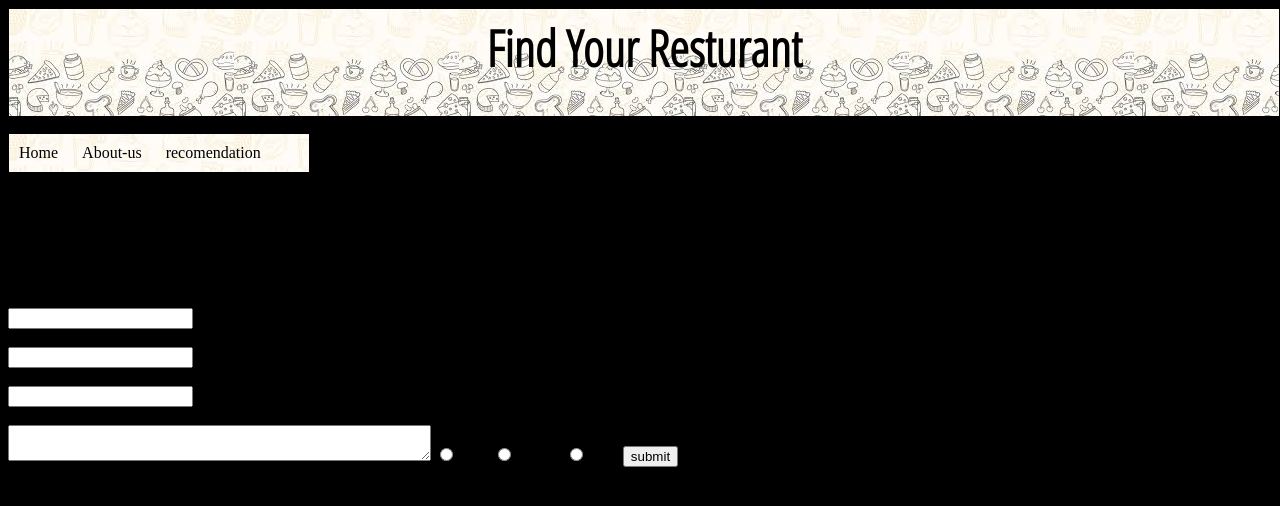
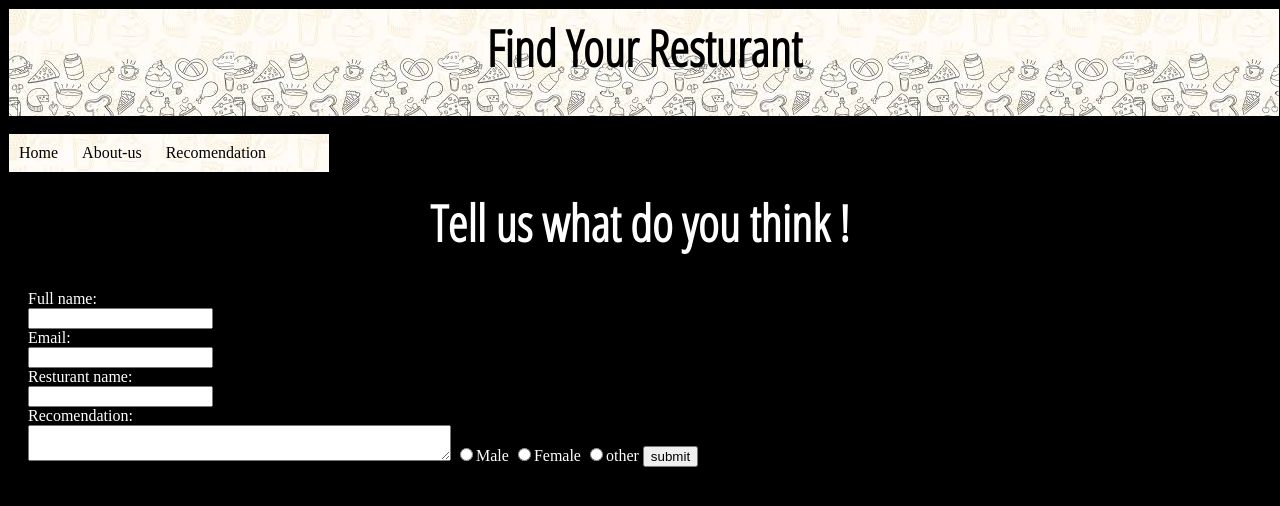
Before and after one commit to Khaledzaq/restaurant-project, a Flask app: page /recomendation in a window 1280 px wide. Shown: the top 506 px of the page. Run offline with Flask 2, Linux system fonts and the light colour scheme.

Commit message:
changed styles3

```diff
--- a/static/stylesheets/style.css
+++ b/static/stylesheets/style.css
@@ -2,7 +2,10 @@
 body{
 	background-color:black;
 }
-
+.white{
+	font-family: 'Open Sans Condensed', sans-serif;
+	color:white;
+}
 
 a {
 	text-decoration:none;
@@ -20,8 +23,8 @@ h1 {
 .nav_bar {
 	background-image:url("../images/image3.jpeg");
 	padding:0px;
-	width :300px;
-	height:50;
+	width :320px;
+	height:100;
 	border:solid black 1px;
 
 }
@@ -47,3 +50,5 @@ li {
 	height:150;
 	border:solid black 1px;
 }
+form{color:white;
+margin:20px;}
--- a/templates/layout.html
+++ b/templates/layout.html
@@ -29,7 +29,7 @@
 			<a href="/aboutus" >About-us</a>
 		</li>
 		<li class = "inline" >
-			<a href="/recomendation">recomendation </a>
+			<a href="/recomendation">Recomendation </a>
 		</li>
 
 	</ul>
--- a/templates/recomendation.html
+++ b/templates/recomendation.html
@@ -4,16 +4,16 @@
 {%endblock%}
 
 {%block body%}
-<h1>recomendation</h1>
+<h1 class="white">Tell us what do you think !</h1>
 
 <form action="{{ url_for('hello')}}" method="post">
 	Full name:<br>
 	<input type="text"  name="fullname"><br>
-	email:<br>
+	Email:<br>
 	<input type="text"  name="email"><br>
-	resturant name:<br>
+	Resturant name:<br>
 	<input type="text" name="restaurantname"><br>
-	recomendation: <br>
+	Recomendation: <br>
 	<textarea class="message" type="text" cols="50" name="recomindation"></textarea>
 
 	<input type="radio" name="gender" value="male">Male
```
